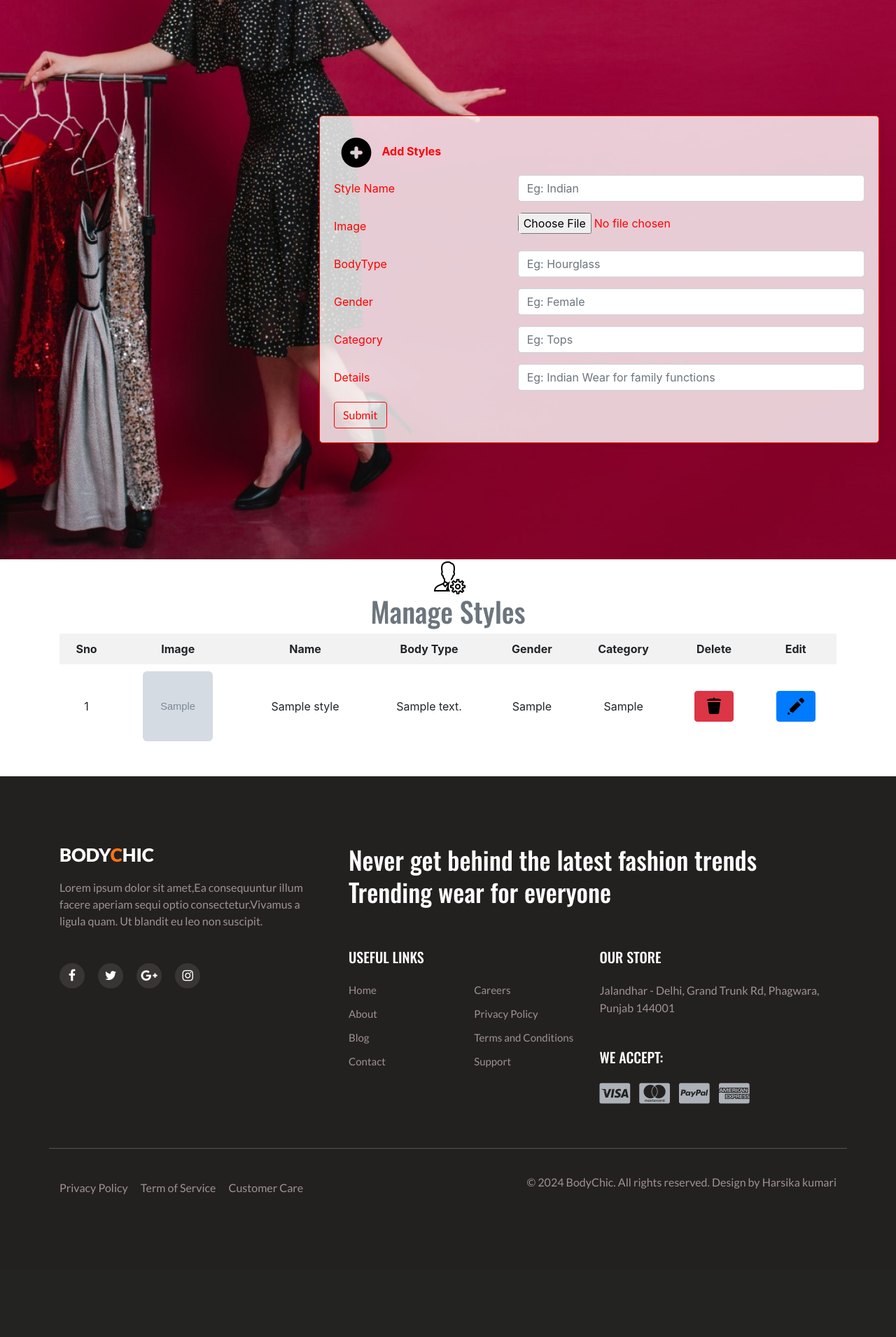
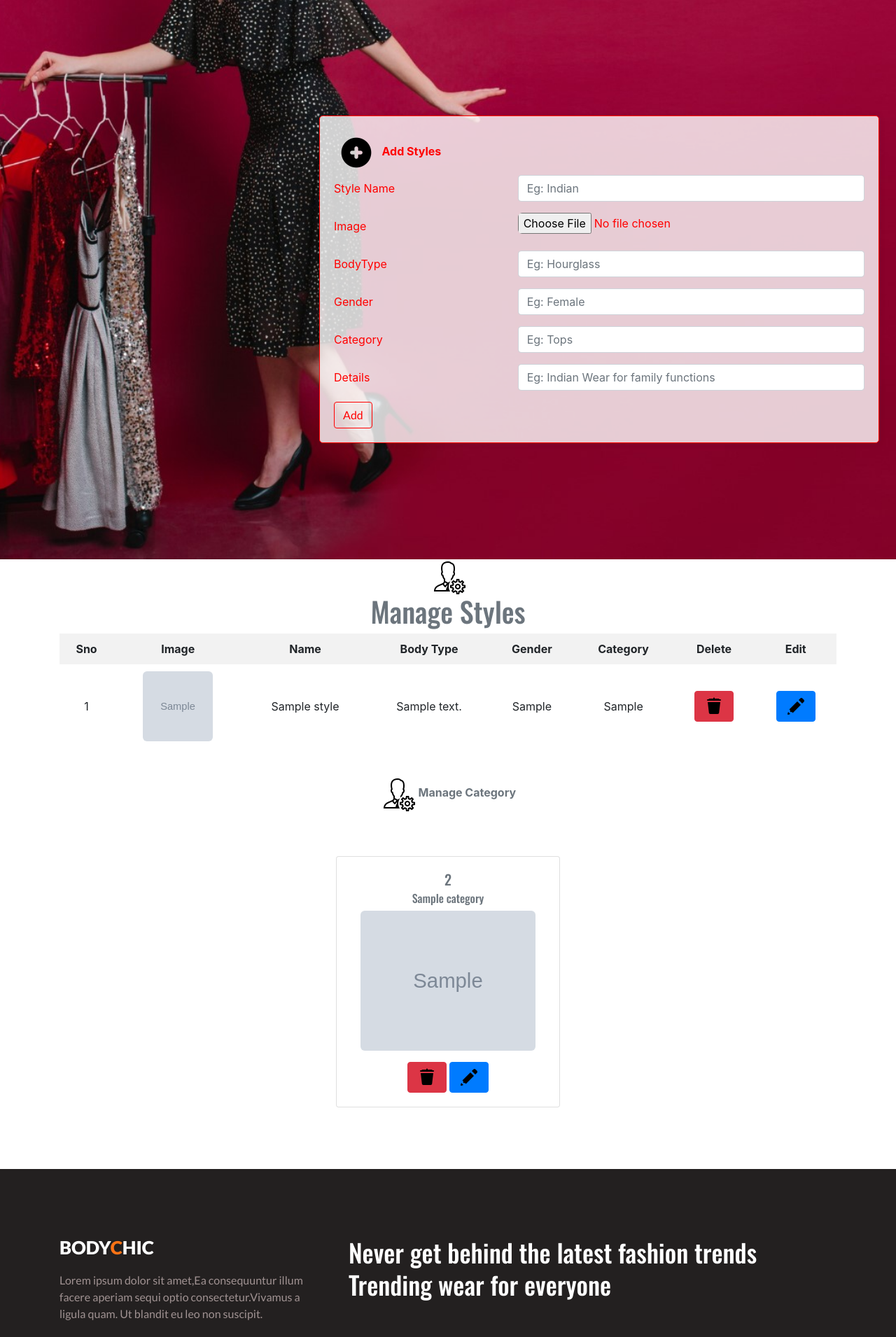
Before and after one commit to HarsikaKumari/BodyChic, a PHP site: page /styles.php in a window 1280 px wide. Shown: the part 353-2263 px from the top of the page at 70% size. Before the commit the page ends 2059 px from the top, so only its background shows below. Run offline with PHP 8.4, Linux system fonts and the light colour scheme; tables that the repository leaves empty or names only in its code hold one stand-in row (values such as "Sample post"); grey boxes marked "Sample" are stand-in pictures; some libraries are stand-ins or nearby versions.

Commit message:
feat(admin): update style page for adding and managing database data

```diff
--- a/styles.php
+++ b/styles.php
@@ -117,7 +117,7 @@
                     <input type="text" class="form-control" id="details" name="details" placeholder="Eg: Indian Wear for family functions">
                 </div>
             </div>
-            <button type="submit" name="submit" class="btn btn-outline-dark">Submit</button>
+            <button type="submit" name="submit" class="btn btn-outline-dark">Add</button>
         </form>
     </div>
 </div>
@@ -224,13 +224,13 @@
                     <tr>
                         <td><?php echo $sno; ?></td>
                         <td>
-                            <img src="style_images/<?php echo $data['image']?>" style="height:100px;width:100px;">
+                            <img src="style_images/<?php echo $data['image'] ?>" style="height:100px;width:100px;">
                         </td>
-                        <td><?php echo $data['name']?>
+                        <td><?php echo $data['name'] ?>
                         </td>
-                        <td><?php echo $data['bodytype']?></td>
-                        <td><?php echo $data['gender']?></td>
-                        <td><?php echo $data['category']?></td>
+                        <td><?php echo $data['bodytype'] ?></td>
+                        <td><?php echo $data['gender'] ?></td>
+                        <td><?php echo $data['category'] ?></td>
                         <td>
                             <a href="delete_style.php?id=<?php echo $data['id'] ?>" class="btn btn-danger">
                                 <img src="./assets/images/deleteIcon.png" alt="DeleteButton">
@@ -275,8 +275,50 @@
         ?>
     </div>
 </div>
-<!--
- -->
+
+<!-- Manage Category -->
+<div class="text-center text-secondary fs-5 pb-4 manage_category">
+    <img src="./assets/images/manageIcon.png" alt="addIcon" class="justify-center">
+    <strong>Manage Category</strong>
+    <div class=" d-flex align-items-center justify-content-center flex-wrap">
+
+        <?php
+        //1. database connect
+        include("config.php");
+        //2. query
+        //SELECT * from `table`
+        $query = "SELECT * from `category`";
+        //3. query run with database
+        $result = mysqli_query($connect, $query);
+        //4. result use
+        // print_r($result);
+        $sno = 1;
+        while ($data = mysqli_fetch_assoc($result)) {
+            //  print_r($data);
+            //  Array ( [id] => 6 [category_name] => Dresses [thumbnail] => 9998221411.jpg [status] => Active [created_at] => 2024-07-05 12:48:31.743273 )
+        ?>
+            <div class="card" style="width: 20rem; margin:4rem;">
+                <div class="card-body">
+                    <h5 class="card-title"><?php echo $s_no ?></h5>
+                    <h6 class="card-subtitle mb-2 text-muted"><?php echo $data["category_name"] ?></h6>
+                    <p class="card-img-top">
+                        <img src="category_images/<?php echo $data['thumbnail'] ?>" style="height:200px;width:250px;">
+                    </p>
+                    <a href="delete_category.php?id=<?php echo $data['id'] ?>" class="btn btn-danger">
+                        <img src="./assets/images/deleteIcon.png" alt="DeleteButton">
+                    </a>
+                    <a href="edit_category.php" class="btn btn-primary">
+                        <img src="./assets/images/editIcon.png" alt="EditButton">
+                    </a>
+                </div>
+            </div>
+
+        <?php
+            $s_no++;
+        }
+        ?>
+    </div>
+</div>
 
 <?php
 include("footer.php");
```
